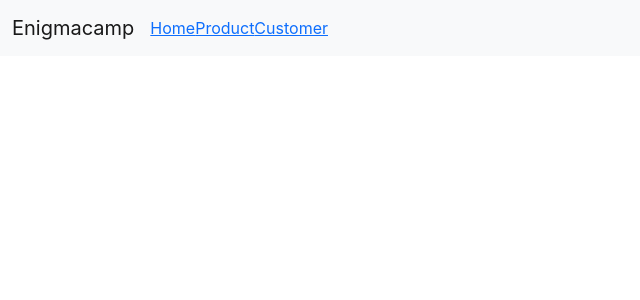
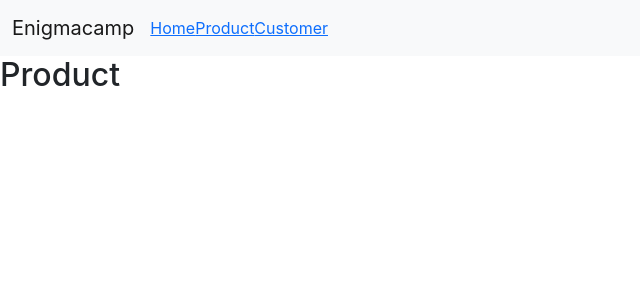
Before and after one commit to tikayesi/sinigma-testing, a React (Create React App) app: page /products in a window 1280 px wide. Shown: the top 300 px of the page, without its empty margins (0-640 px from the left). Built offline with nearby package versions, Linux system fonts and the light colour scheme.

Commit message:
eble navigate with split component

```diff
--- a/src/App.js
+++ b/src/App.js
@@ -4,9 +4,10 @@ import {
   Routes,
   Route,
   Link,
-  useNavigate,
-  useParams,
 } from "react-router-dom";
+import { Customer } from "./pages/customer/Customer";
+import { Home } from "./pages/home/Home";
+import { Product } from "./pages/product/Product";
 
 export const App = () => {
   return (
@@ -46,7 +47,7 @@ export const App = () => {
             renders the first one that matches the current URL. */}
         <Routes>
           <Route path="/" element={<Home />} />
-          <Route path="/product" element={<Product />} />
+          <Route path="/products" element={<Product />} />
           <Route path="/customers" element={<Customer />} />
           <Route path="/customers/:name" element={<Customer />} />
         </Routes>
@@ -54,22 +55,3 @@ export const App = () => {
     </Router>
   );
 };
-
-const Home = () => {
-  let navigate = useNavigate();
-  return (
-    <>
-      <h2>Home</h2>;
-      <button onClick={() => navigate("/customers/Tika")}>User</button>
-    </>
-  );
-};
-
-const Product = () => {
-  return <h2>About</h2>;
-};
-
-const Customer = () => {
-  let params = useParams();
-  return <h1>My Name {params.name}</h1>;
-};
--- /dev/null
+++ b/src/pages/customer/Customer.js
@@ -0,0 +1,6 @@
+import { useParams } from "react-router-dom";
+
+export const Customer = () => {
+    let params = useParams();
+    return <h1>My Name {params.name}</h1>;
+  };
--- /dev/null
+++ b/src/pages/home/Home.js
@@ -0,0 +1,11 @@
+import { useNavigate } from "react-router-dom";
+
+export const Home = () => {
+    let navigate = useNavigate();
+    return (
+      <>
+        <h2>Home</h2>;
+        <button onClick={() => navigate("/customers/Tika")}>User</button>
+      </>
+    );
+  };
--- /dev/null
+++ b/src/pages/product/Product.js
@@ -0,0 +1,4 @@
+
+export const Product = () => {
+    return <h2>Product</h2>;
+  };
```
